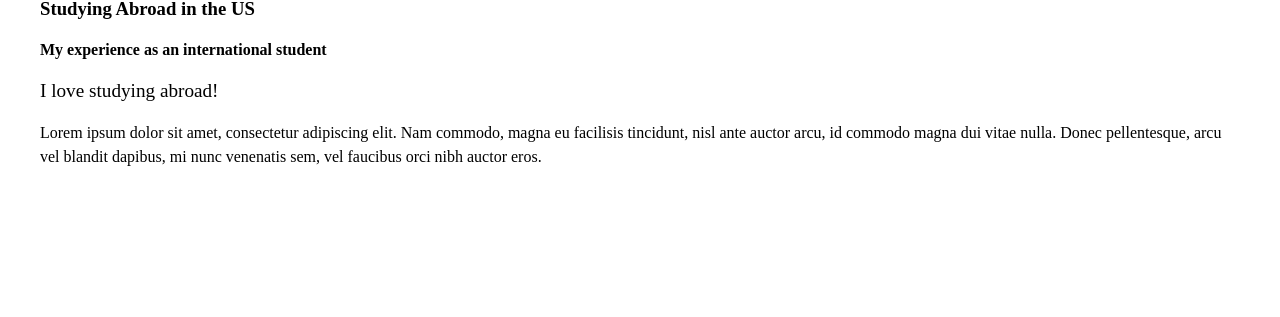
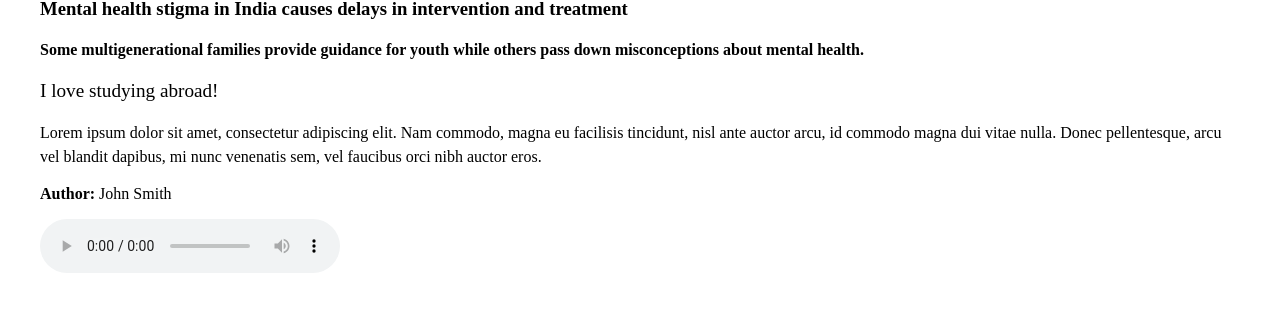
Before and after one commit to skanipakala/InternationalStudentsPage, a Flask app: page /student/1 in a window 1280 px wide. Shown: the part 554-871 px from the top of the page. Before the commit the page ends 720 px from the top, so only its background shows below. Run offline with Flask 2, Linux system fonts and the light colour scheme.

Commit message:
Add Author and Audio

```diff
--- a/InternationalStudentsWebpage/app.py
+++ b/InternationalStudentsWebpage/app.py
@@ -8,23 +8,27 @@ app = Flask(__name__)
 students = [
     {
     "id": 1,
-    "name": "John Doe",
-    "country": "USA",
+    "name": "Divyansh Agrawal",
+    "country": "India",
     "picture": "john_doe.jpg",
-    "title": "Studying Abroad in the US",
-    "subtitle": "My experience as an international student",
+    "title": "Mental health stigma in India causes delays in intervention and treatment",
+    "subtitle": "Some multigenerational families provide guidance for youth while others pass down misconceptions about mental health.",
     "article": "Lorem ipsum dolor sit amet, consectetur adipiscing elit. Nam commodo, magna eu facilisis tincidunt, nisl ante auctor arcu, id commodo magna dui vitae nulla. Donec pellentesque, arcu vel blandit dapibus, mi nunc venenatis sem, vel faucibus orci nibh auctor eros.",
-    "quote": "I love studying abroad!"
+    "quote": "I love studying abroad!",
+    "author": "John Smith",
+    "audio_file": "divyansh_agrawal_interview.mp3"
     },
     {
     "id": 2,
     "name": "Jane Smith",
-     "country": "Canada",
-     "picture": "jane_smith.jpg",
-     "title": "Adapting to Life in Canada",
-     "subtitle": "My journey as an international student",
-     "article": "Lorem ipsum dolor sit amet, consectetur adipiscing elit. Nam commodo, magna eu facilisis tincidunt, nisl ante auctor arcu, id commodo magna dui vitae nulla. Donec pellentesque, arcu vel blandit dapibus, mi nunc venenatis sem, vel faucibus orci nibh auctor eros.",
-     "quote": "I am learning so much from this experience!"
+    "country": "Canada",
+    "picture": "jane_smith.jpg",
+    "title": "Adapting to Life in Canada",
+    "subtitle": "My journey as an international student",
+    "article": "Lorem ipsum dolor sit amet, consectetur adipiscing elit. Nam commodo, magna eu facilisis tincidunt, nisl ante auctor arcu, id commodo magna dui vitae nulla. Donec pellentesque, arcu vel blandit dapibus, mi nunc venenatis sem, vel faucibus orci nibh auctor eros.",
+    "quote": "I am learning so much from this experience!",
+    "author": "John Smith",
+    "audio_file": "divyansh_agrawal_interview.mp3"
     }
 ]
 
--- a/InternationalStudentsWebpage/templates/student_detail.html
+++ b/InternationalStudentsWebpage/templates/student_detail.html
@@ -24,7 +24,15 @@
                 <h4>{{ student.subtitle }}</h4>
                 <p>{{ student.quote }}</p>
                 <p>{{ student.article }}</p>
-                <!-- <p>{{ student.bio }}</p> -->
+                {% if student.author %}
+                <p><strong>Author:</strong> {{ student.author }}</p>
+                {% endif %}
+                {% if student.audio_file %}
+                <audio controls>
+                    <source src="{{ url_for('static', filename='audio/' + student.audio_file) }}" type="audio/mp3">
+                    Your browser does not support the audio element.
+                </audio>
+                {% endif %}
             </div>
         </div>
     </div>
```
